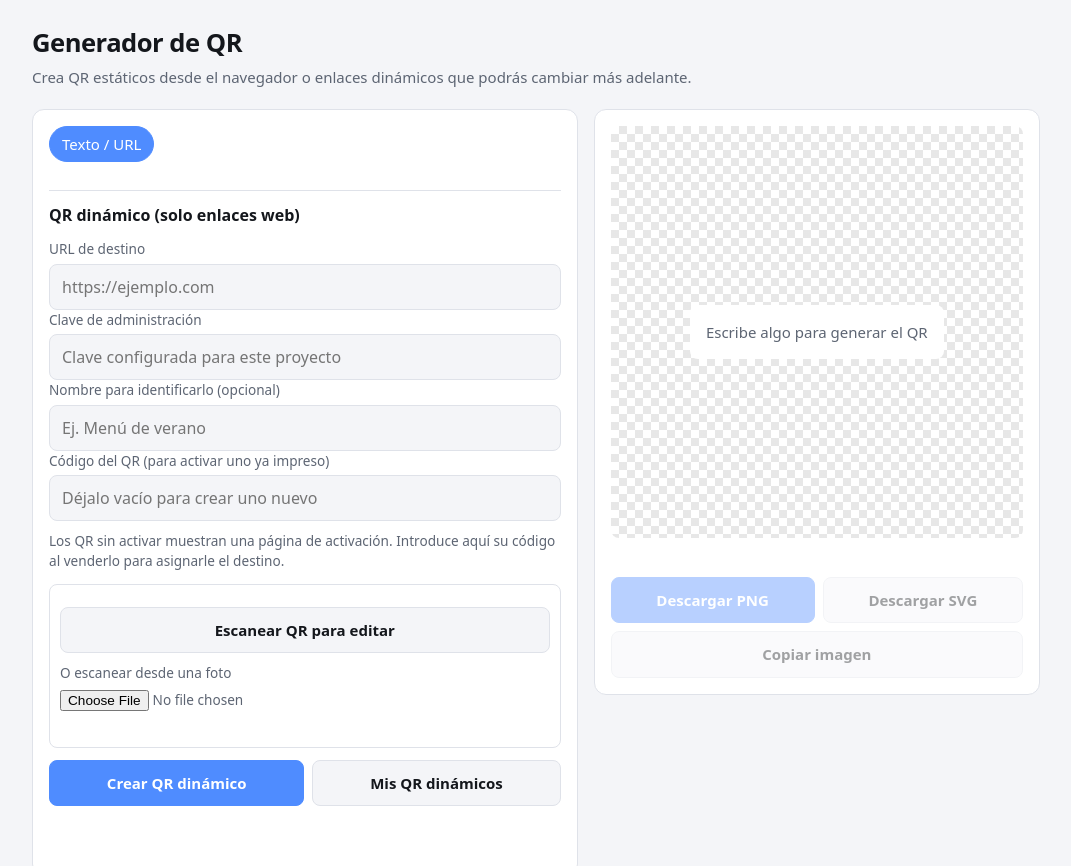
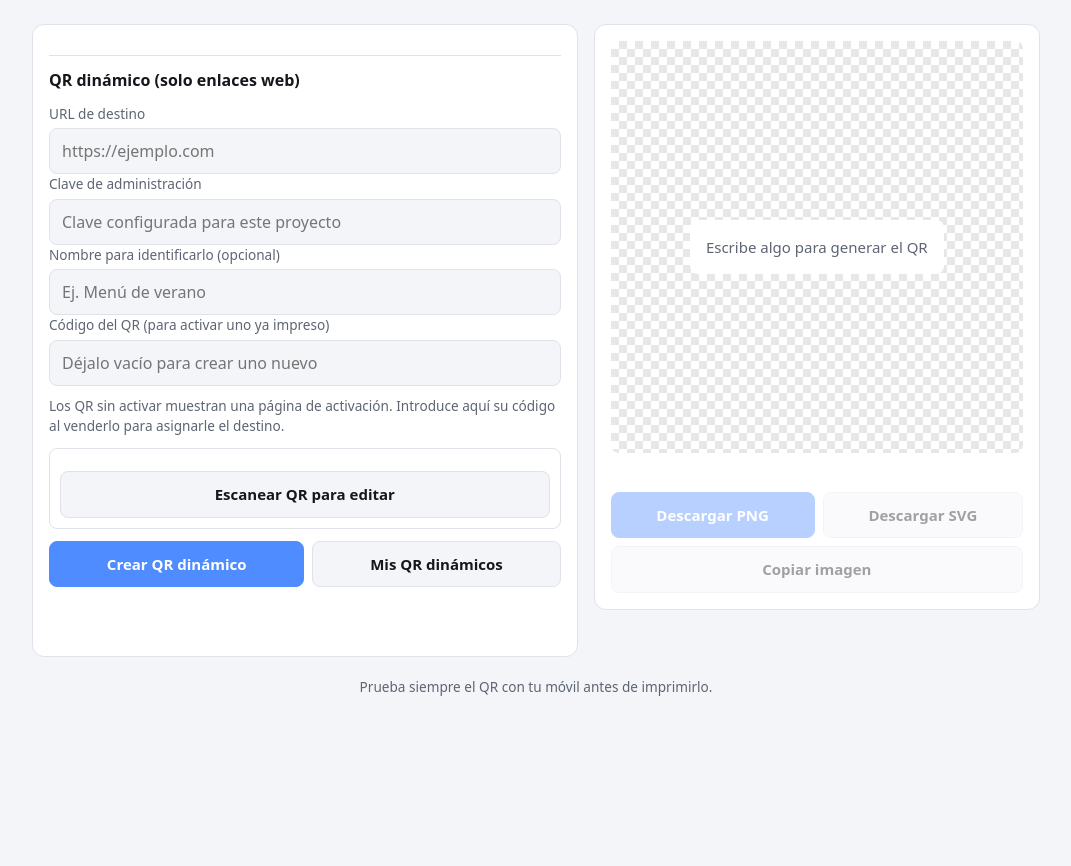
Before and after one commit to Elevate-jramisDev/GeneradorQR, a website: page index.html in a window 1280 px wide. Shown: the top 866 px of the page, without its empty margins (104-1175 px from the left). After the commit the page ends 800 px from the top, so only its background shows below. Drawn offline with nearby package versions, Linux system fonts and the light colour scheme.

Commit message:
Mejoras diseño web

```diff
--- a/index.html
+++ b/index.html
@@ -11,24 +11,24 @@
 </head>
 <body>
   <main class="app">
-    <header class="top">
+    <!--header class="top">
       <h1>Generador de QR</h1>
       <p class="sub">Crea QR estáticos desde el navegador o enlaces dinámicos que podrás cambiar más adelante.</p>
-    </header>
+    </header-->
 
     <div class="layout">
       <section class="panel" aria-label="Configuración">
-        <div class="tabs" role="tablist" id="tabs">
-          <button role="tab" data-type="text" class="active">Texto / URL</button>
+        <!--div class="tabs" role="tablist" id="tabs">
+          <button role="tab" data-type="text" class="active">Texto / URL</button-->
           <!--button role="tab" data-type="wifi">WiFi</button-->
           <!--button-- role="tab" data-type="email">Email</button-->
           <!--button-- role="tab" data-type="tel">Teléfono</button-->
           <!--button-- role="tab" data-type="sms">SMS</button-->
           <!--button-- role="tab" data-type="whatsapp">WhatsApp</button-->
           <!--button-- role="tab" data-type="vcard">Contacto</button-->
-        </div>
+        <!--/-->
 
-        <div class="fields" id="fields"></div>
+        <!--div class="fields" id="fields"></div-->
 
         <section class="adv dynamic" id="dynamicPanel" aria-labelledby="dynamicHeading">
           <h2 id="dynamicHeading">QR dinámico (solo enlaces web)</h2>
@@ -51,10 +51,6 @@
               <button id="stopScan" type="button" hidden>Parar cámara</button>
             </div>
             <video id="scanVideo" playsinline muted hidden></video>
-            <label class="scanFile">O escanear desde una foto
-              <input id="scanImage" type="file" accept="image/*" capture="environment">
-            </label>
-            <p class="hint" id="scanStatus" role="status"></p>
           </div>
           <div class="actions">
             <button id="saveDynamic" class="primary" type="button">Crear QR dinámico</button>
```
